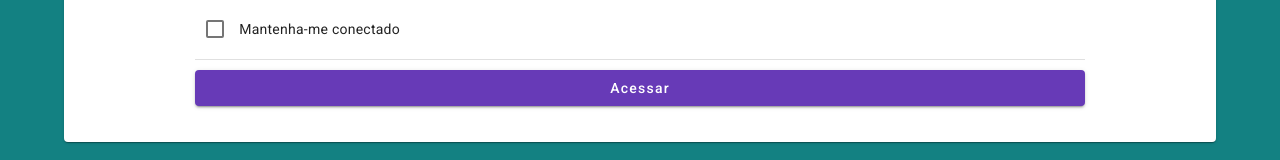
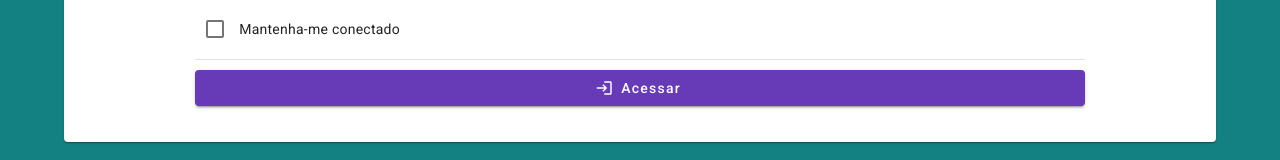
Before and after one commit to GabsLopes055/bellebiju, an Angular app: page / in a window 1280 px wide. Shown: the part 447-607 px from the top of the page. Built offline with nearby package versions, Linux system fonts and the light colour scheme.

Commit message:
Adicionando icone ao botão de logar

```diff
--- a/src/app/login/telaLogin/login.component.html
+++ b/src/app/login/telaLogin/login.component.html
@@ -33,7 +33,7 @@
 
       <mat-card-actions>
         <!-- <button class="cadastrar" mat-button>Cadastra-se</button> -->
-        <button mat-raised-button color="primary" (click)="logar()">Acessar</button>
+        <button mat-raised-button color="primary" (click)="logar()">Acessar <mat-icon class="mat-18">login</mat-icon></button>
       </mat-card-actions>
     </mat-card>
   </div>
```
